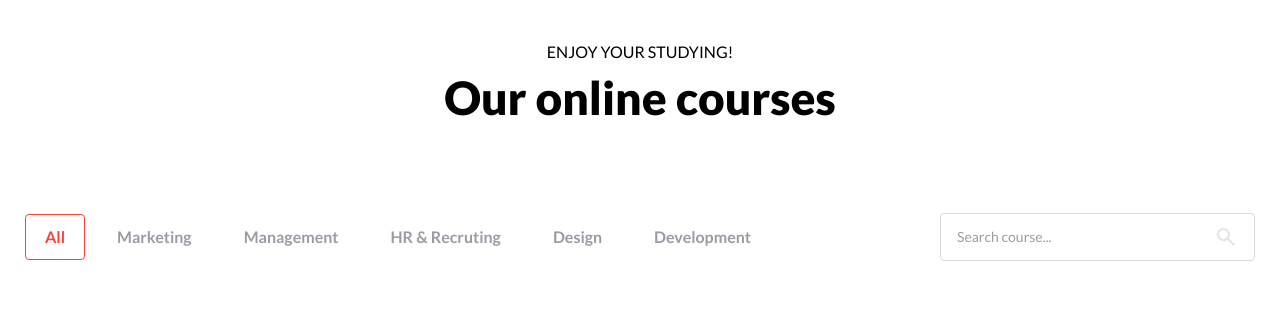
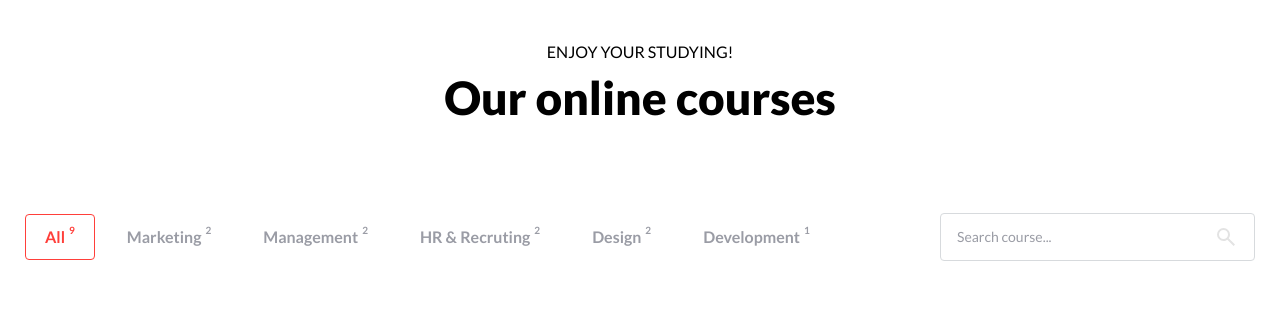
Before and after one commit to pros2s/test-cos, a website built with Vite: page index.html in a window 1280 px wide. Shown: the top 309 px of the page. Built offline with nearby package versions, Linux system fonts and the light colour scheme.

Commit message:
filters count

```diff
--- a/index.html
+++ b/index.html
@@ -16,12 +16,12 @@
 
       <section class="actions">
         <ul id="filters-block" class="actions__filters">
-          <li class="actions__filter active"><button>All</button></li>
-          <li class="actions__filter"><button>Marketing</button></li>
-          <li class="actions__filter"><button>Management</button></li>
-          <li class="actions__filter"><button>HR & Recruting</button></li>
-          <li class="actions__filter"><button>Design</button></li>
-          <li class="actions__filter"><button>Development</button></li>
+          <li class="actions__filter active"><button data-filter="all">All</button></li>
+          <li class="actions__filter"><button data-filter="marketing">Marketing</button></li>
+          <li class="actions__filter"><button data-filter="management">Management</button></li>
+          <li class="actions__filter"><button data-filter="hr">HR & Recruting</button></li>
+          <li class="actions__filter"><button data-filter="design">Design</button></li>
+          <li class="actions__filter"><button data-filter="development">Development</button></li>
         </ul>
 
         <div class="actions__search">
--- a/src/features/filters/filters.css
+++ b/src/features/filters/filters.css
@@ -20,7 +20,15 @@
   }
 
   button {
+    display: flex;
     padding: 9px 19px;
     border-radius: var(--border-radius);
   }
 }
+
+.actions__filter-count {
+  pointer-events: none;
+  margin-left: 4px;
+  font-size: 0.625rem;
+  line-height: 1.2;
+}
--- a/src/features/filters/filters.js
+++ b/src/features/filters/filters.js
@@ -1,16 +1,25 @@
 import { filtersElemSelector, filtersSelector } from '@/features/filters/consts/selectors/filters';
+import { filterCardList } from '@/features/filters/utils/filterCardList';
+
+import { BAGS } from '@/shared/config/bags';
 
 import { setFilterActiveClass } from './utils/setFilterActiveClass';
-import { filterCardList } from '@/features/filters/utils/filterCardList';
+import { setFiltersCount } from './utils/setFiltersCount';
 
 export const filters = () => {
   const filtersBlock = document.querySelector(filtersSelector);
   const filterElems = filtersBlock.querySelectorAll(filtersElemSelector);
 
+  setFiltersCount(filtersBlock);
+
   filtersBlock.addEventListener('click', (e) => {
     const currentFilter = e.target;
+    const curFilterType = currentFilter.dataset.filter;
+    const curFilterBag = BAGS[curFilterType]?.toLowerCase();
+
+    if (!curFilterBag) return;
 
     setFilterActiveClass(filterElems, currentFilter);
-    filterCardList(currentFilter);
+    filterCardList(curFilterBag);
   });
 };
--- a/src/features/filters/utils/filterCardList.js
+++ b/src/features/filters/utils/filterCardList.js
@@ -1,8 +1,6 @@
 import { CARD_BAG_SELECTOR, CARD_ELEMENT_SELECTOR, CARDS_SELECTOR } from '@/shared/consts/selectors/cards';
 
-export const filterCardList = (currentFilter) => {
-  const curFilterText = currentFilter.textContent.toLowerCase();
-
+export const filterCardList = (curFilterBag) => {
   const cardsBlock = document.querySelector(CARDS_SELECTOR);
   const cardsElems = cardsBlock.querySelectorAll(CARD_ELEMENT_SELECTOR);
 
@@ -10,7 +8,7 @@ export const filterCardList = (currentFilter) => {
     const elemBag = elem.querySelector(CARD_BAG_SELECTOR);
     const elemText = elemBag.textContent.toLowerCase();
 
-    const isMatchFilter = elemText === curFilterText || curFilterText === 'all';
+    const isMatchFilter = elemText === curFilterBag || curFilterBag === 'all';
     if (isMatchFilter) {
       elem.removeAttribute('style');
     } else {
--- /dev/null
+++ b/src/features/filters/utils/setFiltersCount.js
@@ -0,0 +1,17 @@
+import { BAGS } from '@/shared/config/bags';
+import { CARD_DATA } from '@/shared/consts/api/data';
+
+export const setFiltersCount = (filtersBlock) => {
+  Object.entries(BAGS).forEach(([key, value]) => {
+    const cardDataValues = Object.values(CARD_DATA);
+    const curBagCount = cardDataValues.filter((val) => val.bag === value).length;
+    const allCount = cardDataValues.length;
+
+    const filterButton = filtersBlock.querySelector(`[data-filter="${key}"]`);
+
+    const countBlock = document.createElement('p');
+    countBlock.textContent = value === BAGS.all ? allCount : curBagCount;
+    countBlock.className = 'actions__filter-count';
+    filterButton.appendChild(countBlock);
+  });
+};
--- /dev/null
+++ b/src/shared/config/bags.js
@@ -0,0 +1,8 @@
+export const BAGS = {
+  marketing: 'Marketing',
+  management: 'Management',
+  hr: 'HR & Recruting',
+  design: 'Design',
+  development: 'Development',
+  all: 'all',
+};
--- /dev/null
+++ b/src/shared/consts/api/data.js
@@ -0,0 +1,87 @@
+import ImgMan1 from '@/shared/assets/imgs/man1.jpg';
+import ImgMan2 from '@/shared/assets/imgs/man2.jpg';
+import ImgMan3 from '@/shared/assets/imgs/man3.jpg';
+import ImgMan4 from '@/shared/assets/imgs/man4.jpg';
+import ImgMan5 from '@/shared/assets/imgs/man5.jpg';
+import ImgMan6 from '@/shared/assets/imgs/man6.jpg';
+import ImgGirl1 from '@/shared/assets/imgs/girl1.jpg';
+import ImgGirl2 from '@/shared/assets/imgs/girl2.jpg';
+import ImgGirl3 from '@/shared/assets/imgs/girl3.jpg';
+
+import { BAGS } from '@/shared/config/bags';
+const { design, development, management, marketing, hr } = BAGS;
+
+export const CARD_DATA = [
+  {
+    id: 0,
+    img: ImgMan2,
+    name: 'The Ultimate Google Ads Training Course',
+    bag: marketing,
+    price: '$100',
+    author: 'Jerome Bell',
+  },
+  {
+    id: 1,
+    img: ImgMan5,
+    name: 'Prduct Management Fundamentals',
+    bag: management,
+    price: '$480',
+    author: 'Marvin McKinney',
+  },
+  {
+    id: 2,
+    img: ImgMan6,
+    name: 'HR  Management and Analytics',
+    bag: hr,
+    price: '$200',
+    author: 'Leslie Alexander Li',
+  },
+  {
+    id: 3,
+    img: ImgGirl1,
+    name: 'Brand Management & PR Communications',
+    bag: marketing,
+    price: '$530',
+    author: 'Kristin Watson',
+  },
+  {
+    id: 4,
+    img: ImgMan1,
+    name: 'Graphic Design Basic',
+    bag: design,
+    price: '$500',
+    author: 'Guy Hawkins',
+  },
+  {
+    id: 5,
+    img: ImgGirl2,
+    name: 'Business Development Management',
+    bag: management,
+    price: '$400',
+    author: 'Dianne Russell',
+  },
+  {
+    id: 6,
+    img: ImgMan4,
+    name: 'Highload Software Architecture',
+    bag: development,
+    price: '$600',
+    author: 'Brooklyn Simmons',
+  },
+  {
+    id: 7,
+    img: ImgGirl3,
+    name: 'Human Resources – Selection and Recruitment',
+    bag: hr,
+    price: '$150',
+    author: 'Kathryn Murphy',
+  },
+  {
+    id: 8,
+    img: ImgMan3,
+    name: 'User Experience. Human-centered Design',
+    bag: design,
+    price: '$240',
+    author: 'Cody Fisher',
+  },
+];
--- a/src/widgets/cards/card.js
+++ b/src/widgets/cards/card.js
@@ -1,4 +1,4 @@
-import { CARD_DATA } from './consts/config';
+import { CARD_DATA } from '@/shared/consts/api/data';
 import { createCard } from './utils/createCard';
 
 export const cards = () => {
--- a/src/widgets/cards/consts/config.js
+++ /dev/null
@@ -1,84 +0,0 @@
-import ImgMan1 from "@/shared/assets/imgs/man1.jpg";
-import ImgMan2 from "@/shared/assets/imgs/man2.jpg";
-import ImgMan3 from "@/shared/assets/imgs/man3.jpg";
-import ImgMan4 from "@/shared/assets/imgs/man4.jpg";
-import ImgMan5 from "@/shared/assets/imgs/man5.jpg";
-import ImgMan6 from "@/shared/assets/imgs/man6.jpg";
-import ImgGirl1 from "@/shared/assets/imgs/girl1.jpg";
-import ImgGirl2 from "@/shared/assets/imgs/girl2.jpg";
-import ImgGirl3 from "@/shared/assets/imgs/girl3.jpg";
-
-export const CARD_DATA = [
-  {
-    id: 0,
-    img: ImgMan2,
-    name: "The Ultimate Google Ads Training Course",
-    bag: "Marketing",
-    price: "$100",
-    author: "Jerome Bell",
-  },
-  {
-    id: 1,
-    img: ImgMan5,
-    name: "Prduct Management Fundamentals",
-    bag: "Management",
-    price: "$480",
-    author: "Marvin McKinney",
-  },
-  {
-    id: 2,
-    img: ImgMan6,
-    name: "HR  Management and Analytics",
-    bag: "HR & Recruting",
-    price: "$200",
-    author: "Leslie Alexander Li",
-  },
-  {
-    id: 3,
-    img: ImgGirl1,
-    name: "Brand Management & PR Communications",
-    bag: "Marketing",
-    price: "$530",
-    author: "Kristin Watson",
-  },
-  {
-    id: 4,
-    img: ImgMan1,
-    name: "Graphic Design Basic",
-    bag: "Design",
-    price: "$500",
-    author: "Guy Hawkins",
-  },
-  {
-    id: 5,
-    img: ImgGirl2,
-    name: "Business Development Management",
-    bag: "Management",
-    price: "$400",
-    author: "Dianne Russell",
-  },
-  {
-    id: 6,
-    img: ImgMan4,
-    name: "Highload Software Architecture",
-    bag: "Development",
-    price: "$600",
-    author: "Brooklyn Simmons",
-  },
-  {
-    id: 7,
-    img: ImgGirl3,
-    name: "Human Resources – Selection and Recruitment",
-    bag: "HR & Recruting",
-    price: "$150",
-    author: "Kathryn Murphy",
-  },
-  {
-    id: 8,
-    img: ImgMan3,
-    name: "User Experience. Human-centered Design",
-    bag: "Design",
-    price: "$240",
-    author: "Cody Fisher",
-  },
-];
```
